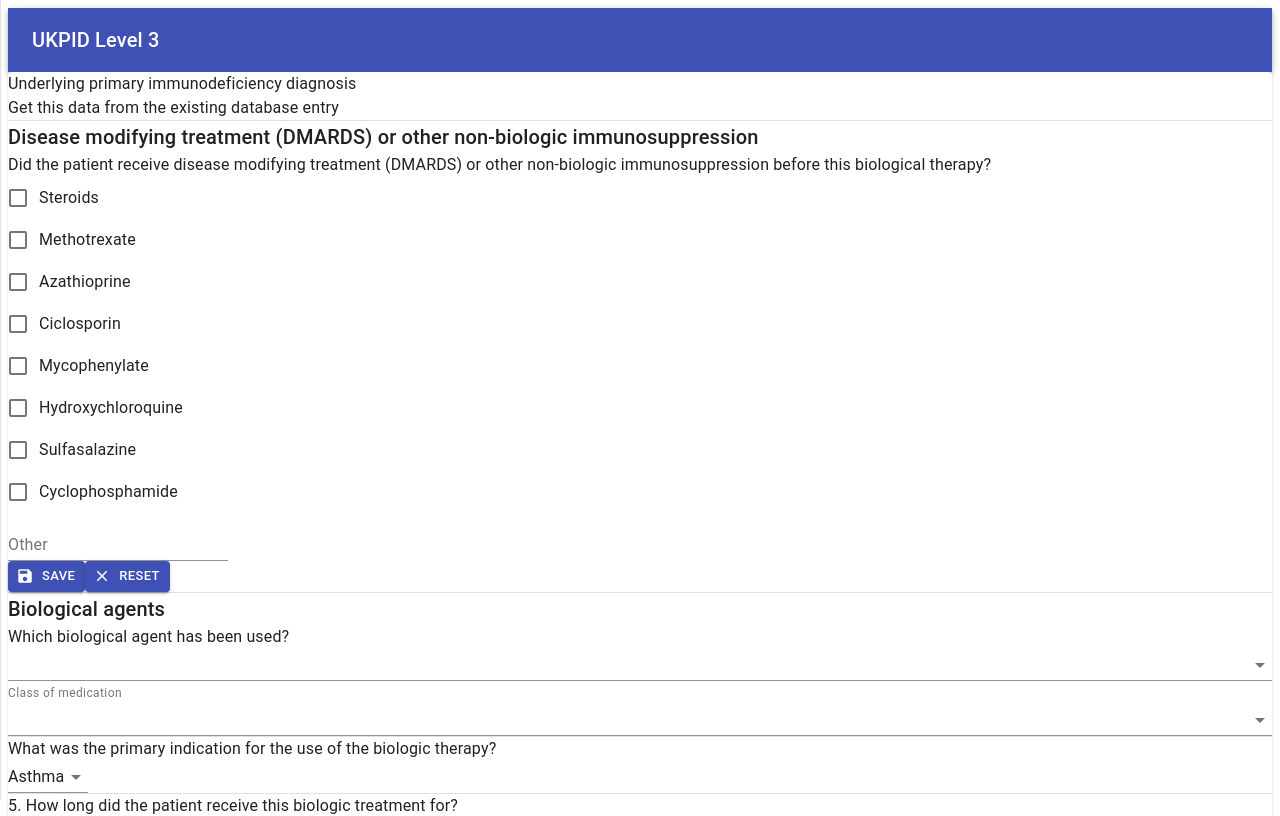
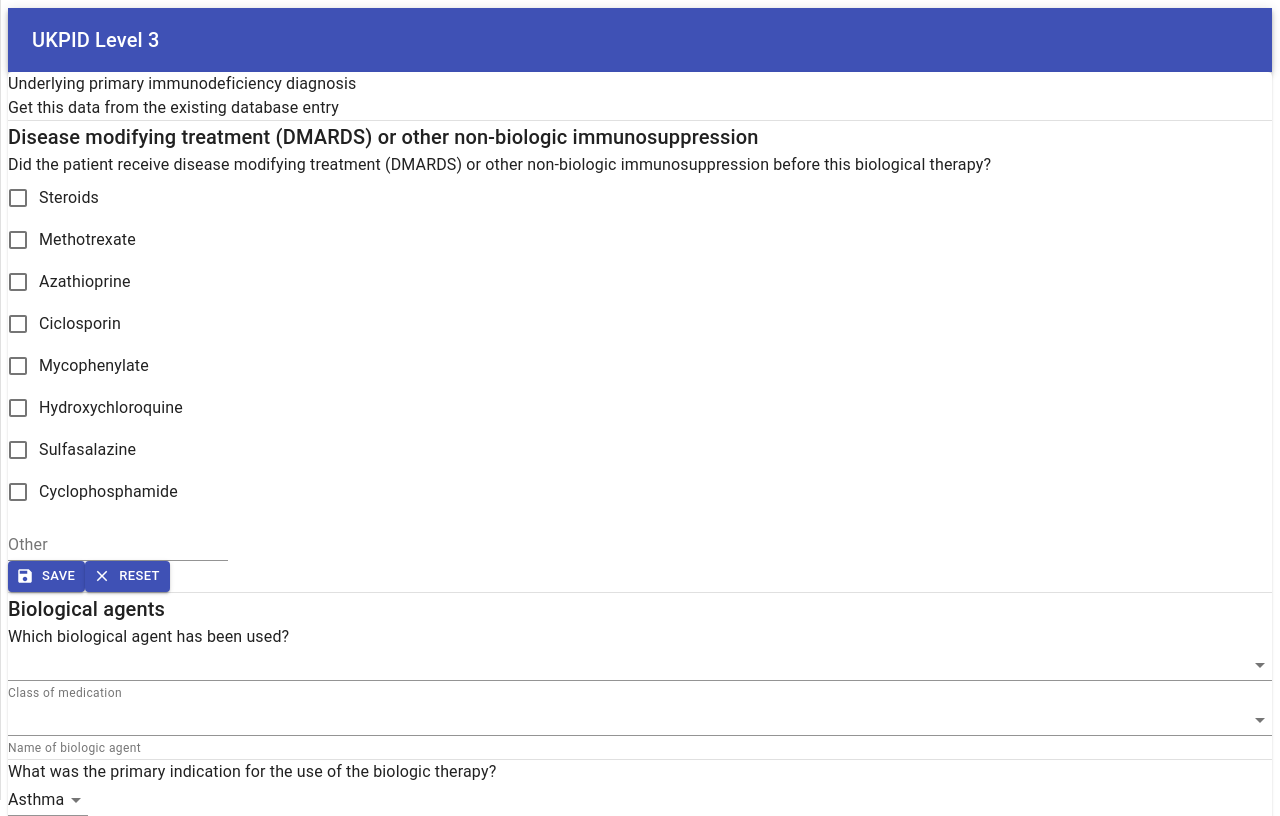
Before and after one commit to UCL/UKPID-level3-app, a Next.js app: page / in a window 1280 px wide. Shown: the top 816 px of the page. Built offline with nearby package versions, Linux system fonts and the light colour scheme.

Commit message:
Add helper text to biologic agent

```diff
--- a/components/trainee-network/question3.js
+++ b/components/trainee-network/question3.js
@@ -49,6 +49,7 @@ const Question3Data = () => {
             ))
           }
         </Select>
+        <FormHelperText>Name of biologic agent</FormHelperText>
       </FormControl>
     </FormGroup>
   );
```
